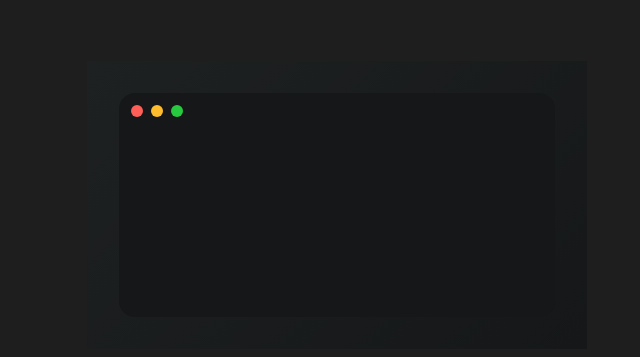
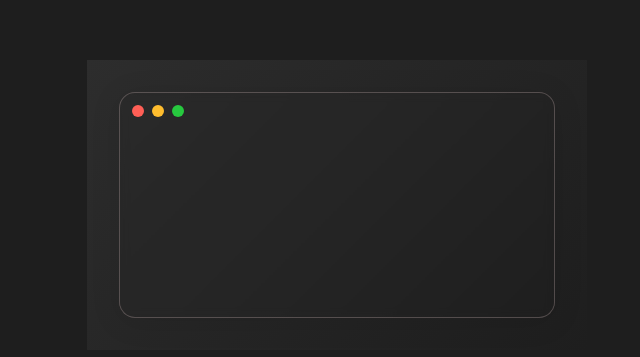
Before and after one commit to MasoomehMokhtari78/code-snippet, a React (Vite) app in the folder code-snippet/: page / in a window 1280 px wide. Shown: the part 195-552 px from the top of the page, without its empty margins (303-943 px from the left). Built offline with nearby package versions, Linux system fonts and the light colour scheme.

Commit message:
feat: add custom langauge option

```diff
--- a/code-snippet/src/App.tsx
+++ b/code-snippet/src/App.tsx
@@ -2,6 +2,18 @@ import { useState } from "react";
 import "./App.css";
 import { SnippetLayout } from "./components/SnippetLayout";
 import { SnippetContextProvider } from "./Context/SnippetContext";
+import type { LangRules } from "./lib/highlighter";
+
+const languages: Record<string, LangRules> = {
+  mathRules: [
+    { type: "number", regex: /\b\d+(\.\d+)?\b/g },
+    { type: "operator", regex: /[+\-*/=]/g },
+  ],
+  todoRules: [
+    { type: "keyword", regex: /\b(TODO|DONE|FIXME)\b/g },
+    { type: "comment", regex: /#.*/g },
+  ],
+};
 
 function App() {
   return (
@@ -28,10 +40,12 @@ function SnippetComp() {
       <SnippetLayout
         value={value}
         onChange={(newValue: string) => setValue(newValue)}
-        language="python"
-        theme="seti"
+        language="todoRules"
+        theme="VSCode Dark+"
         fontSize="14px"
         fontFamily="cursive"
+        glassEffect
+        customLanguages={languages}
       />
     </>
   );
--- a/code-snippet/src/components/CodeEditor.tsx
+++ b/code-snippet/src/components/CodeEditor.tsx
@@ -15,11 +15,12 @@ export const CodeEditor = ({
   value = "",
   onChange = () => {},
   language = "javascript",
+  customLanguages,
 }: CodeEditorProps) => {
   const textareaRef = useRef<HTMLTextAreaElement | null>(null);
   const preRef = useRef<HTMLPreElement | null>(null);
 
-  const rules = languageMap[language] || jsRules;
+  const rules = customLanguages?.[language] ?? languageMap[language] ?? jsRules;
 
   const highlighted = useMemo(() => {
     return highlightWithRules(value, rules);
--- a/code-snippet/src/lib/highlighter.ts
+++ b/code-snippet/src/lib/highlighter.ts
@@ -1,16 +1,10 @@
-// mini-highlighter.ts
 export type Rule = { type: string; regex: RegExp };
 export type LangRules = Rule[];
 
-/** Escape HTML for safe output */
 export const escapeHtml = (s: string) =>
   s.replaceAll("&", "&amp;").replaceAll("<", "&lt;").replaceAll(">", "&gt;");
 
-/** Tokenize without overlapping conflicts.
- *  rules must be ordered by priority (first = highest priority).
- */
 export function highlightWithRules(code: string, rules: LangRules) {
-  // collect matches
   const matches: {
     start: number;
     end: number;
@@ -34,11 +28,10 @@ export function highlightWithRules(code: string, rules: LangRules) {
         type: r.type,
         priority: i,
       });
-      if (m[0].length === 0) break; // avoid infinite loop
+      if (m[0].length === 0) break;
     }
   }
 
-  // sort by start, priority (lower index is higher priority), longer first to prefer big matches
   matches.sort(
     (a, b) =>
       a.start - b.start ||
@@ -46,7 +39,6 @@ export function highlightWithRules(code: string, rules: LangRules) {
       b.end - b.start - (a.end - a.start)
   );
 
-  // accept non-overlapping using greedy selection
   const accepted: typeof matches = [];
   for (const m of matches) {
     const overlaps = accepted.some(
@@ -55,7 +47,6 @@ export function highlightWithRules(code: string, rules: LangRules) {
     if (!overlaps) accepted.push(m);
   }
 
-  // build HTML
   accepted.sort((a, b) => a.start - b.start);
   let out = "";
   let pos = 0;
--- a/code-snippet/src/types.ts
+++ b/code-snippet/src/types.ts
@@ -1,3 +1,4 @@
+import type { LangRules } from "./lib/highlighter";
 import type { themes } from "./themes/themes";
 
 export type Language =
@@ -47,5 +48,6 @@ export type CodeEditorProps = {
   theme?: ThemeType;
   value?: string;
   onChange?: (v: string) => void;
-  language?: Language;
+  language?: Language | string;
+  customLanguages?: Record<string, LangRules>;
 };
```
